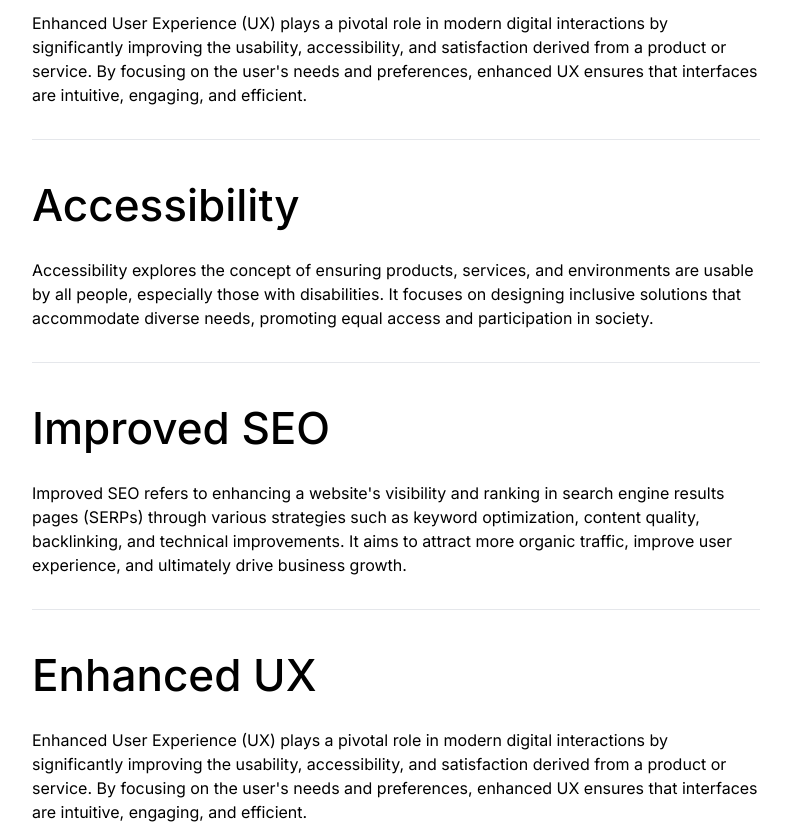
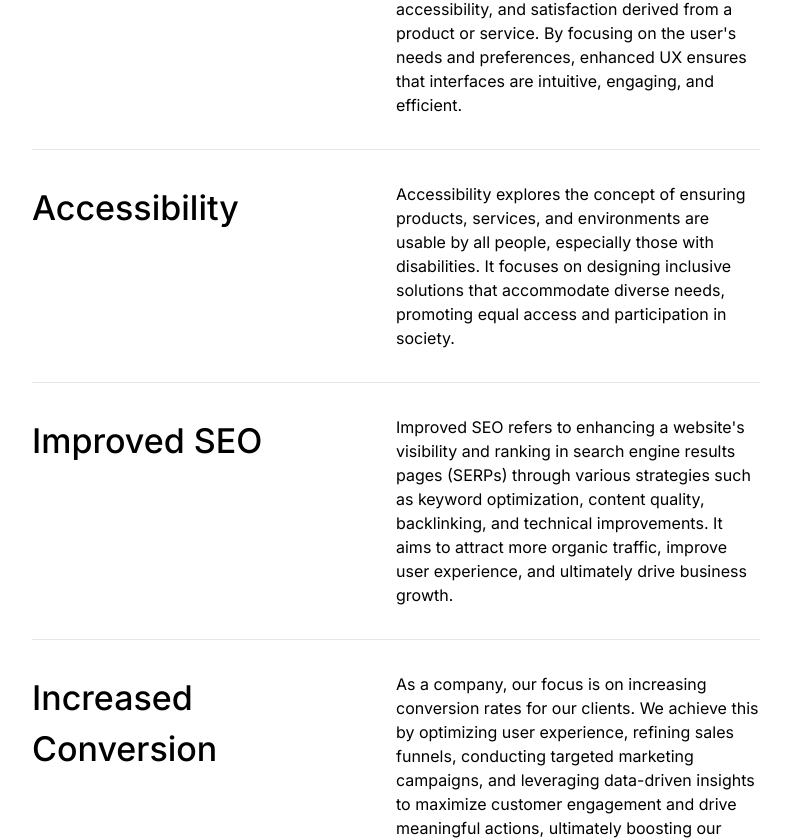
Before and after one commit to cvspan/cvspan-web, a Next.js app: page /design in a window 1280 px wide. Shown: the part 677-1517 px from the top of the page, without its empty margins (456-1247 px from the left). Built offline with nearby package versions, Linux system fonts and the light colour scheme.

Commit message:
(design) flex-col for design cards

```diff
--- a/src/components/molecules/design/designCard/DesignCard.tsx
+++ b/src/components/molecules/design/designCard/DesignCard.tsx
@@ -7,11 +7,11 @@ interface DesignCardProps {
 
 const DesignCard: React.FC<DesignCardProps> = ({ title, description }) => {
     return (
-        <div className="border-rgba(209, 209, 209, 1) flex flex-col gap-[20px] border-t py-8 lg:py-8">
-            <h4 className="font-medium" style={{ fontSize: 'clamp(1.5rem, 4.6875vw, 2.75rem)' }}>
+        <div className="border-rgba(209, 209, 209, 1) flex w-full flex-col justify-between gap-[20px] border-t py-8 lg:flex-row lg:py-8">
+            <h4 className="font-medium lg:w-4/12" style={{ fontSize: 'clamp(1.5rem, 4.6875vw, 2.125rem)' }}>
                 {title}
             </h4>
-            <p>{description}</p>
+            <p className="flex -self-end justify-self-end lg:w-6/12">{description}</p>
         </div>
     );
 };
--- a/src/components/molecules/design/page.tsx
+++ b/src/components/molecules/design/page.tsx
@@ -15,7 +15,7 @@ const Design = () => {
                     <div className="flex flex-col gap-[20px]">
                         <h2
                             className="font-semibold leading-tight sm:w-9/12 lg:w-full"
-                            style={{ fontSize: 'clamp(2.5rem, 4.6875vw, 5rem)' }}
+                            style={{ fontSize: 'clamp(2.5rem, 4.6875vw, 3.75rem)' }}
                         >
                             Discover the benefits of professional UIUX design service
                         </h2>
@@ -41,10 +41,7 @@ const Design = () => {
                             title="Improved SEO"
                             description="Improved SEO refers to enhancing a website's visibility and ranking in search engine results pages (SERPs) through various strategies such as keyword optimization, content quality, backlinking, and technical improvements. It aims to attract more organic traffic, improve user experience, and ultimately drive business growth."
                         />
-                        <DesignCard
-                            title="Enhanced UX"
-                            description="Enhanced User Experience (UX) plays a pivotal role in modern digital interactions by significantly improving the usability, accessibility, and satisfaction derived from a product or service. By focusing on the user's needs and preferences, enhanced UX ensures that interfaces are intuitive, engaging, and efficient."
-                        />
+
                         <DesignCard
                             title="Increased Conversion"
                             description="As a company, our focus is on increasing conversion rates for our clients. We achieve this by optimizing user experience, refining sales funnels, conducting targeted marketing campaigns, and leveraging data-driven insights to maximize customer engagement and drive meaningful actions, ultimately boosting our clients' business outcomes."
```
